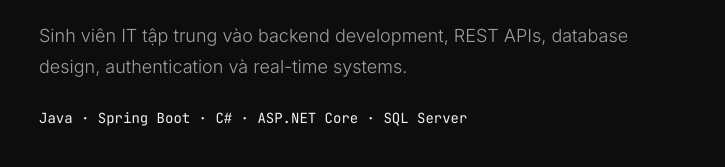
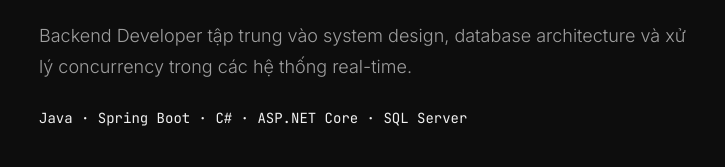
Before and after one commit to hqcoder05/hqcoder05.github.io, a plain HTML site: page index.html in a window 1280 px wide. Shown: the part 295-462 px from the top of the page, 201-926 px from the left. Drawn offline with nearby package versions, Linux system fonts and the light colour scheme; a web font is replaced by a local one.

Commit message:
Update hero section description

```diff
--- a/index.html
+++ b/index.html
@@ -234,7 +234,7 @@
       <div class="hero-content fade-up">
         <span class="kicker">Backend Developer / Backend Software Engineer</span>
         <h1>Kiến tạo hệ thống <i>bền vững.</i></h1>
-        <p>Sinh viên IT tập trung vào backend development, REST APIs, database design, authentication và real-time systems.</p>
+        <p>Backend Developer tập trung vào system design, database architecture và xử lý concurrency trong các hệ thống real-time.</p>
         <div class="hero-tech">Java · Spring Boot · C# · ASP.NET Core · SQL Server</div>
 
         <div style="display:flex; gap:16px;">
```
